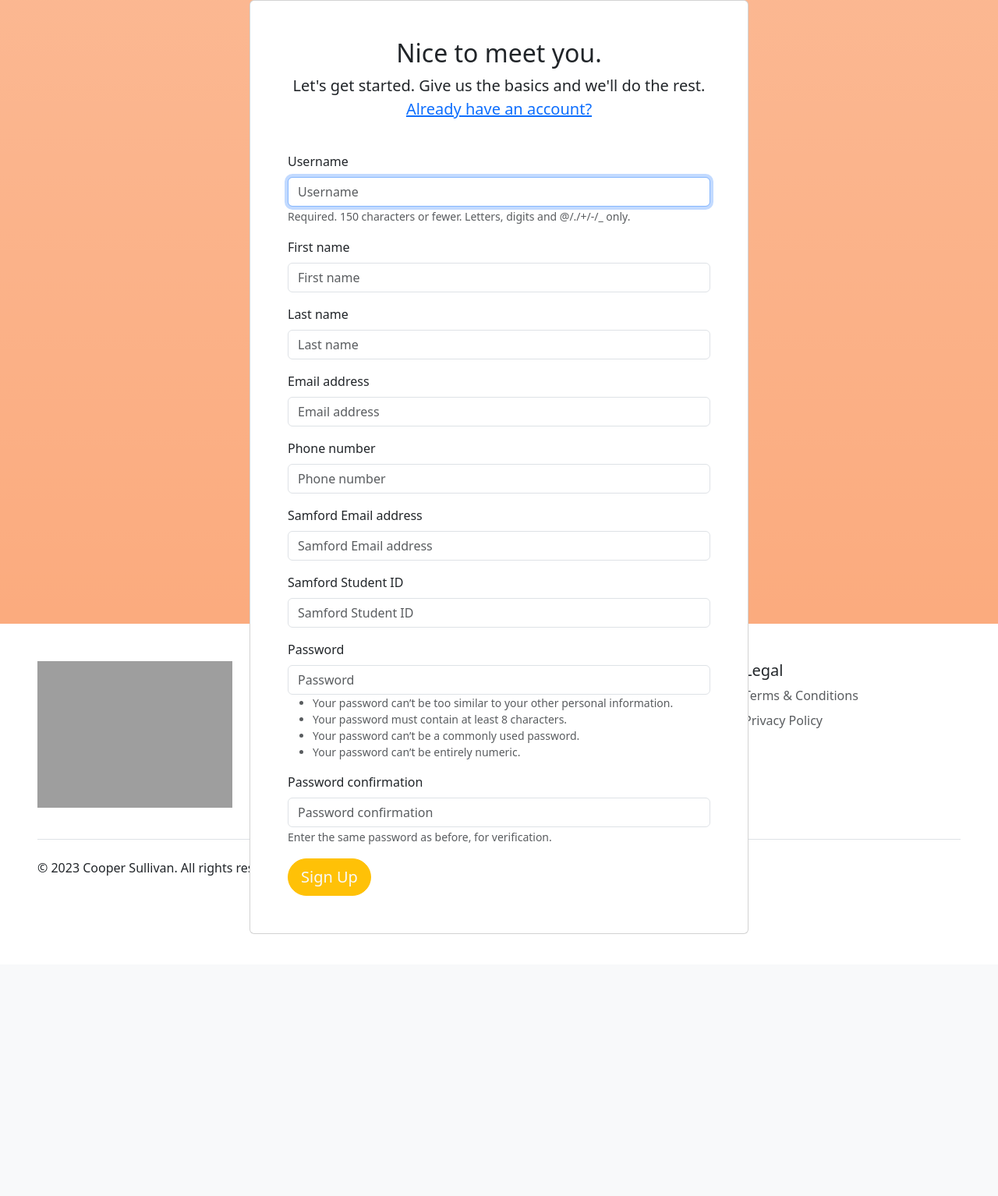
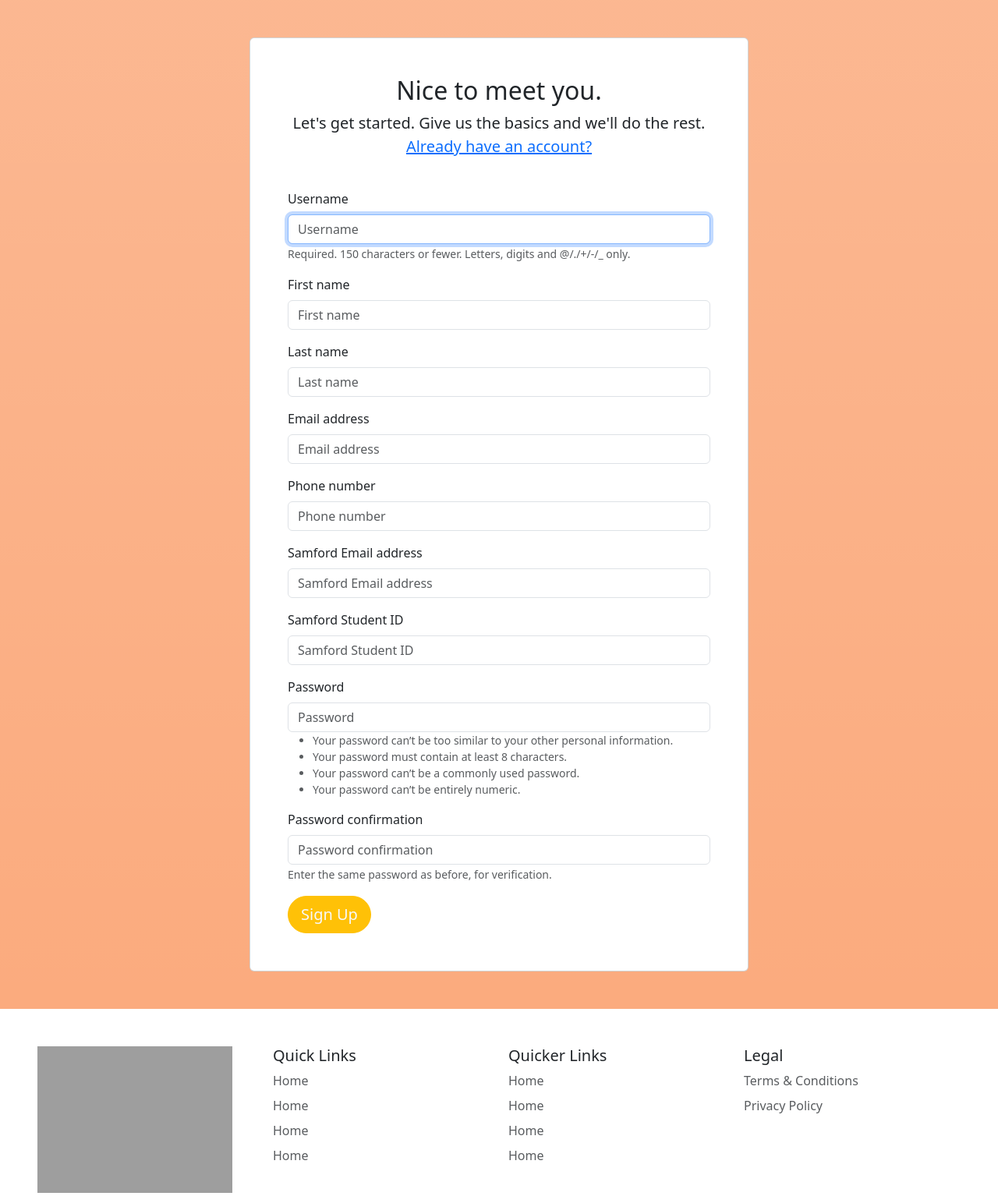
Before and after one commit to coopersully/law_app, a Django app: page /accounts/signup/ in a window 1280 px wide. Shown: the part 176-1710 px from the top of the page at 78% size. Before the commit the page ends 1374 px from the top, so only its background shows below. Run offline with Django 4.2, Linux system fonts and the light colour scheme; parts of the project's set-up code (start-up, migrations or seed data) failed here and were passed over; some libraries are stand-ins or nearby versions; grey boxes are pictures that could not be loaded.

Commit message:
Simplify full-screen CSS

```diff
--- a/static/css/styles.css
+++ b/static/css/styles.css
@@ -2,3 +2,11 @@
     background-color: #FBAB7E;
     background-image: linear-gradient(62deg, #FBAB7E 0%, #F7CE68 100%);
 }
+
+.full-screen-h {
+    min-height: calc(100vh - 50px);
+}
+
+.full-screen-w {
+    min-height: 100vw;
+}
--- a/templates/index.html
+++ b/templates/index.html
@@ -3,8 +3,8 @@
 {% block title %}Home Page{% endblock %}
 
 {% block content %}
-    <div class="container-fluid vh-100 bg-gradient text-light">
-        <div class="row justify-content-center align-items-center vh-100">
+    <div class="container-fluid full-screen-h bg-gradient text-light">
+        <div class="row justify-content-center align-items-center full-screen-h">
             <div class="col-md-6 text-center text-fade-container position-relative">
                 <h1 class="display-4 fw-bolder">
                     <span class="text-fade">The</span>
--- a/templates/profile.html
+++ b/templates/profile.html
@@ -4,9 +4,9 @@
 {% block title %}{{ user.username }}'s Profile{% endblock %}
 
 {% block content %}
-    <div class="container-fluid vh-100 bg-gradient text-light">
-        <div class="row justify-content-center align-items-center vh-100">
-            <div class="card col-md-4 px-5 py-5">
+    <div class="container-fluid full-screen-h bg-gradient text-light">
+        <div class="row justify-content-center align-items-center full-screen-h">
+            <div class="card col-md-4 px-5 py-5 my-5 mx-2">
                 <div class="text-center">
                     <h2>Welcome back, {% if user.first_name %}{{ user.first_name }}{% else %}{{ user.username }}{% endif %}.</h2>
                     <p class="lead">All your info is below. Feel free to change anything.</p>
--- a/templates/registration/login.html
+++ b/templates/registration/login.html
@@ -4,9 +4,9 @@
 {% block title %}Log In{% endblock %}
 
 {% block content %}
-    <div class="container-fluid vh-100 bg-gradient text-light">
-        <div class="row justify-content-center align-items-center vh-100">
-            <div class="card col-md-4 px-5 py-5">
+    <div class="container-fluid full-screen-h bg-gradient text-light">
+        <div class="row justify-content-center align-items-center full-screen-h">
+            <div class="card col-md-4 px-5 py-5 my-5 mx-2">
                 <div class="text-center">
                     <h2>Welcome back.</h2>
                     <p class="lead">We'll just need a few details from you. <a
--- a/templates/registration/signup.html
+++ b/templates/registration/signup.html
@@ -4,9 +4,9 @@
 {% block title %}Sign Up{% endblock %}
 
 {% block content %}
-    <div class="container-fluid vh-100 bg-gradient text-light">
-        <div class="row justify-content-center align-items-center vh-100">
-            <div class="card col-md-6 px-5 py-5">
+    <div class="container-fluid full-screen-h bg-gradient text-light">
+        <div class="row justify-content-center align-items-center full-screen-h">
+            <div class="card col-md-6 px-5 py-5 my-5 mx-2">
                 <div class="text-center">
                     <h2>Nice to meet you.</h2>
                     <p class="lead">Let's get started. Give us the basics and we'll do the rest. <a
```
